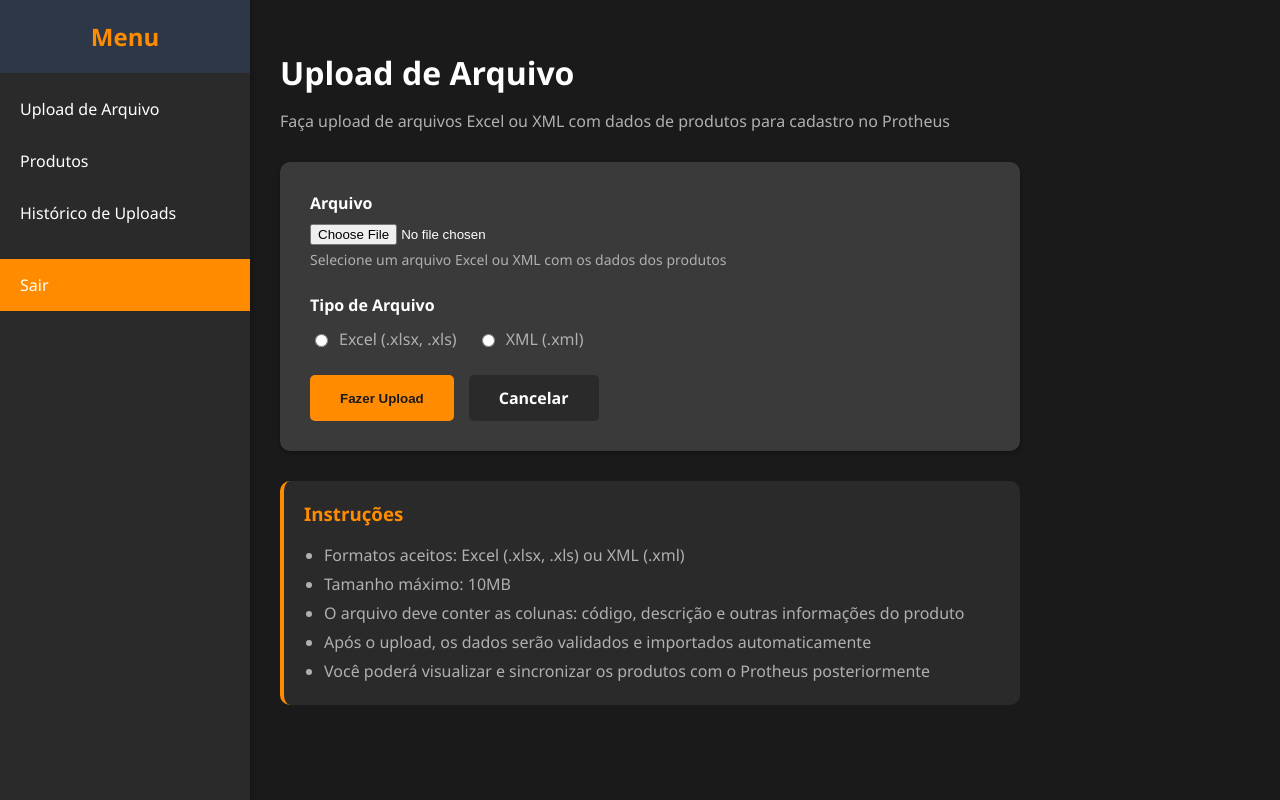
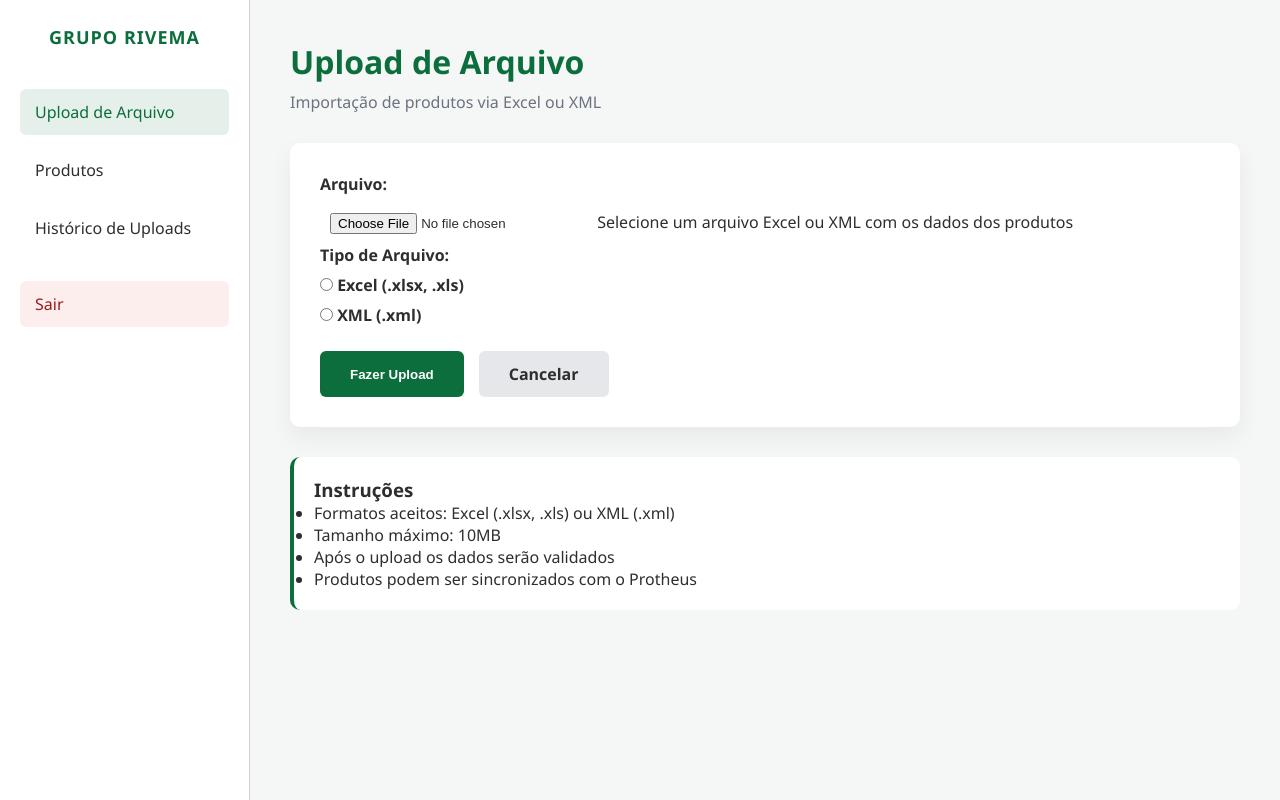
Before and after one commit to gruporivema/portalweb, a Django app: page /main/upload/ in a window 1280 px wide. Run offline with Django 5.2, Linux system fonts and the light colour scheme; the visitor is signed in with stand-in values (Sample User, id 1).

Commit message:
ajustes upload

```diff
--- a/Main/templates/Main/upload_file.html
+++ b/Main/templates/Main/upload_file.html
@@ -5,181 +5,227 @@
     <meta charset="UTF-8" />
     <meta name="viewport" content="width=device-width, initial-scale=1.0" />
     <meta name="description" content="Upload de Arquivos - Portal Web" />
-    <title>Upload de Arquivos - Portal Web</title>
-    <link rel="stylesheet" href="{% static 'Menu/css/menu.css' %}" />
+    <title>Upload de Arquivos | Grupo Rivema</title>
+
     <style>
+      :root {
+        --primary: #0B6E3C;
+        --primary-dark: #064A28;
+        --secondary: #F2C300;
+        --bg: #F5F7F6;
+        --white: #FFFFFF;
+        --text: #2E2E2E;
+        --muted: #6B7280;
+        --border: #D1D5DB;
+      }
+
+      * {
+        margin: 0;
+        padding: 0;
+        box-sizing: border-box;
+      }
+
       body {
-        background-color: #1a1a1a !important;
-        color: #ffffff !important;
+        font-family: "Segoe UI", Roboto, Arial, sans-serif;
+        background-color: var(--bg);
+        color: var(--text);
       }
-      /* Override menu.css to completely disable hover effects */
+
+      /* SIDEBAR */
       #sidebar {
-        position: fixed !important;
-        left: 0 !important;
-        top: 0 !important;
-        height: 100vh !important;
-        width: 250px !important;
-        background-color: #2a2a2a !important;
-        transform: none !important;
-        transition: none !important;
+        position: fixed;
+        top: 0;
+        left: 0;
+        height: 100vh;
+        width: 250px;
+        background-color: var(--white);
+        border-right: 1px solid var(--border);
+        padding: 25px 20px;
       }
+
       .sidebar-header h2 {
-        color: #ff8c00 !important;
+        color: var(--primary);
+        font-size: 18px;
+        text-align: center;
+        margin-bottom: 40px;
+        letter-spacing: 1px;
       }
-      .submenu {
-        display: none !important;
+
+      .sidebar-header h2 span {
+        font-weight: 800;
       }
-      .nav-group:hover .submenu {
-        display: none !important;
-        max-height: 0 !important;
-        opacity: 0 !important;
+
+      .sidebar-nav .nav-group {
+        margin-bottom: 12px;
       }
+
+      .nav-link {
+        display: block;
+        padding: 12px 15px;
+        border-radius: 6px;
+        text-decoration: none;
+        color: var(--text);
+        font-weight: 500;
+        transition: background 0.2s ease;
+      }
+
+      .nav-link:hover,
+      .nav-link.active {
+        background-color: rgba(11, 110, 60, 0.1);
+        color: var(--primary);
+      }
+
+      .nav-link.logout {
+        margin-top: 30px;
+        background-color: rgba(220, 38, 38, 0.08);
+        color: #991B1B;
+      }
+
+      .nav-link.logout:hover {
+        background-color: rgba(220, 38, 38, 0.15);
+      }
+
+      /* MAIN */
       #main-content {
-        margin-left: 250px !important;
-        transition: none !important;
-        background-color: #1a1a1a !important;
+        margin-left: 250px;
+        padding: 40px;
       }
-      /* Disable all hover effects on nav buttons */
-      .nav-button, .nav-link {
-        transition: none !important;
-        opacity: 1 !important;
-        visibility: visible !important;
-        display: flex !important;
-        color: #ffffff !important;
+
+      h1 {
+        color: var(--primary);
+        margin-bottom: 8px;
       }
-      .nav-button:hover, .nav-link:hover {
-        background-color: #3a3a3a !important;
-        transform: none !important;
+
+      p.subtitle {
+        color: var(--muted);
+        margin-bottom: 30px;
       }
-      .nav-button span, .nav-link span {
-        opacity: 1 !important;
-        visibility: visible !important;
-        display: inline !important;
+
+      /* CARD */
+      .card {
+        background: var(--white);
+        padding: 30px;
+        border-radius: 10px;
+        box-shadow: 0 10px 25px rgba(0,0,0,0.06);
+        margin-bottom: 30px;
       }
-      @media (max-width: 768px) {
-        #sidebar {
-          transform: none !important;
+
+      label {
+        display: block;
+        margin-bottom: 8px;
+        font-weight: 600;
       }
+
+      input[type="file"] {
+        padding: 10px;
+      }
+
+      /* BUTTONS */
+      .btn-primary {
+        background-color: var(--primary);
+        color: var(--white);
+        border: none;
+        padding: 12px 30px;
+        border-radius: 6px;
+        font-weight: 600;
+        cursor: pointer;
+      }
+
+      .btn-primary:hover {
+        background-color: var(--primary-dark);
+      }
+
+      .btn-secondary {
+        background-color: #E5E7EB;
+        color: var(--text);
+        padding: 12px 30px;
+        border-radius: 6px;
+        text-decoration: none;
+        font-weight: 600;
+      }
+
+      /* MESSAGES */
+      .message {
+        padding: 15px;
+        border-radius: 6px;
+        margin-bottom: 20px;
+      }
+
+      .message.success {
+        background: #DCFCE7;
+        color: #166534;
+        border-left: 4px solid #16A34A;
+      }
+
+      .message.error {
+        background: #FEE2E2;
+        color: #991B1B;
+        border-left: 4px solid #DC2626;
+      }
+
+      /* INSTRUCTIONS */
+      .instructions {
+        border-left: 4px solid var(--primary);
+        background: var(--white);
+        padding: 20px;
+        border-radius: 10px;
       }
     </style>
   </head>
 
   <body>
-    <aside id="sidebar" aria-label="Menu lateral de navegação">
+    <aside id="sidebar">
       <div class="sidebar-header">
-        <h2>Menu</h2>
+        <h2>GRUPO <span>RIVEMA</span></h2>
       </div>
 
-      <nav class="sidebar-nav" aria-label="Menu principal">
+      <nav class="sidebar-nav">
         <div class="nav-group">
-          <a href="{% url 'Main:upload_file' %}" class="nav-button nav-link active">
-            <span>Upload de Arquivo</span>
-          </a>
+          <a href="{% url 'Main:upload_file' %}" class="nav-link active">Upload de Arquivo</a>
         </div>
-
         <div class="nav-group">
-          <a href="{% url 'Main:product_list' %}" class="nav-button nav-link">
-            <span>Produtos</span>
-          </a>
+          <a href="{% url 'Main:product_list' %}" class="nav-link">Produtos</a>
         </div>
-
         <div class="nav-group">
-          <a href="{% url 'Main:upload_history' %}" class="nav-button nav-link">
-            <span>Histórico de Uploads</span>
-          </a>
+          <a href="{% url 'Main:upload_history' %}" class="nav-link">Histórico de Uploads</a>
         </div>
-
         <div class="nav-group">
-          <a href="{% url 'Main:logout' %}" class="nav-button nav-link" style="margin-top: 20px; background-color: #ff8c00;">
-            <span>Sair</span>
-          </a>
+          <a href="{% url 'Main:logout' %}" class="nav-link logout">Sair</a>
         </div>
       </nav>
     </aside>
 
-    <main id="main-content" style="margin-left: 250px;">
-      <div style="padding: 30px; max-width: 800px;">
-
-        <h1 style="color: #ffffff; margin-bottom: 10px;">Upload de Arquivo</h1>
-        <p style="color: #b0b0b0; margin-bottom: 30px;">Faça upload de arquivos Excel ou XML com dados de produtos para cadastro no Protheus</p>
+    <main id="main-content">
+      <h1>Upload de Arquivo</h1>
+      <p class="subtitle">Importação de produtos via Excel ou XML</p>
 
       {% if messages %}
         {% for message in messages %}
-            <div style="padding: 15px 20px; border-radius: 8px; margin-bottom: 20px;
-              {% if message.tags == 'success' %}background-color: #2d5016; color: #a3e635; border-left: 4px solid #84cc16;
-              {% elif message.tags == 'error' %}background-color: #5c1a1a; color: #fca5a5; border-left: 4px solid #ef4444;
-              {% else %}background-color: #3a3a3a; color: #ff8c00; border-left: 4px solid #ff8c00;{% endif %}">
-              {{ message }}
-            </div>
+          <div class="message {{ message.tags }}">{{ message }}</div>
         {% endfor %}
       {% endif %}
 
-        <div style="background: #3a3a3a; padding: 30px; border-radius: 10px; box-shadow: 0 2px 4px rgba(0,0,0,0.3);">
+      <div class="card">
         <form method="post" enctype="multipart/form-data">
           {% csrf_token %}
+          {{ form.as_p }}
 
-            <div style="margin-bottom: 25px;">
-              <label for="id_file" style="display: block; margin-bottom: 8px; color: #ffffff; font-weight: 600;">
-                {{ form.file.label }}
-              </label>
-              {{ form.file }}
-              {% if form.file.help_text %}
-                <p style="margin-top: 5px; font-size: 14px; color: #b0b0b0;">{{ form.file.help_text }}</p>
-              {% endif %}
-              {% if form.file.errors %}
-                <p style="margin-top: 5px; color: #fca5a5; font-size: 14px;">{{ form.file.errors.0 }}</p>
-              {% endif %}
-            </div>
-
-            <div style="margin-bottom: 25px;">
-              <label style="display: block; margin-bottom: 12px; color: #ffffff; font-weight: 600;">
-                {{ form.file_type.label }}
-              </label>
-              <div style="display: flex; gap: 20px;">
-                {% for radio in form.file_type %}
-                  <div style="display: flex; align-items: center; gap: 8px;">
-                    {{ radio.tag }}
-                    <label for="{{ radio.id_for_label }}" style="color: #b0b0b0; cursor: pointer;">
-                      {{ radio.choice_label }}
-                    </label>
-                  </div>
-                {% endfor %}
-              </div>
-              {% if form.file_type.errors %}
-                <p style="margin-top: 5px; color: #fca5a5; font-size: 14px;">{{ form.file_type.errors.0 }}</p>
-              {% endif %}
-            </div>
-
-            {% if form.non_field_errors %}
-              <div style="padding: 15px; background-color: #5c1a1a; color: #fca5a5; border-radius: 5px; margin-bottom: 20px;">
-                {{ form.non_field_errors }}
-              </div>
-            {% endif %}
-
-            <div style="display: flex; gap: 15px;">
-              <button type="submit" style="padding: 12px 30px; background-color: #ff8c00; color: #1a1a1a; border: none; border-radius: 5px; font-weight: 600; cursor: pointer; transition: background-color 0.2s ease;">
-                Fazer Upload
-              </button>
-              <a href="{% url 'Main:product_list' %}" style="padding: 12px 30px; background-color: #2a2a2a; color: #ffffff; text-decoration: none; border-radius: 5px; font-weight: 600; transition: background-color 0.2s ease; display: inline-block;">
-                Cancelar
-              </a>
+          <div style="margin-top: 25px; display: flex; gap: 15px;">
+            <button type="submit" class="btn-primary">Fazer Upload</button>
+            <a href="{% url 'Main:product_list' %}" class="btn-secondary">Cancelar</a>
           </div>
         </form>
       </div>
 
-        <div style="background: #2a2a2a; padding: 20px; border-radius: 10px; margin-top: 30px; border-left: 4px solid #ff8c00;">
-          <h3 style="color: #ff8c00; margin-top: 0; margin-bottom: 15px;">Instruções</h3>
-          <ul style="color: #b0b0b0; line-height: 1.8; margin: 0; padding-left: 20px;">
+      <div class="instructions">
+        <h3>Instruções</h3>
+        <ul>
           <li>Formatos aceitos: Excel (.xlsx, .xls) ou XML (.xml)</li>
           <li>Tamanho máximo: 10MB</li>
-            <li>O arquivo deve conter as colunas: código, descrição e outras informações do produto</li>
-            <li>Após o upload, os dados serão validados e importados automaticamente</li>
-            <li>Você poderá visualizar e sincronizar os produtos com o Protheus posteriormente</li>
+          <li>Após o upload os dados serão validados</li>
+          <li>Produtos podem ser sincronizados com o Protheus</li>
         </ul>
       </div>
-      </div>
     </main>
-
-    <script src="{% static 'Menu/js/menu.js' %}"></script>
   </body>
 </html>
```
Lines whose indentation alone changed are shown as unchanged.
